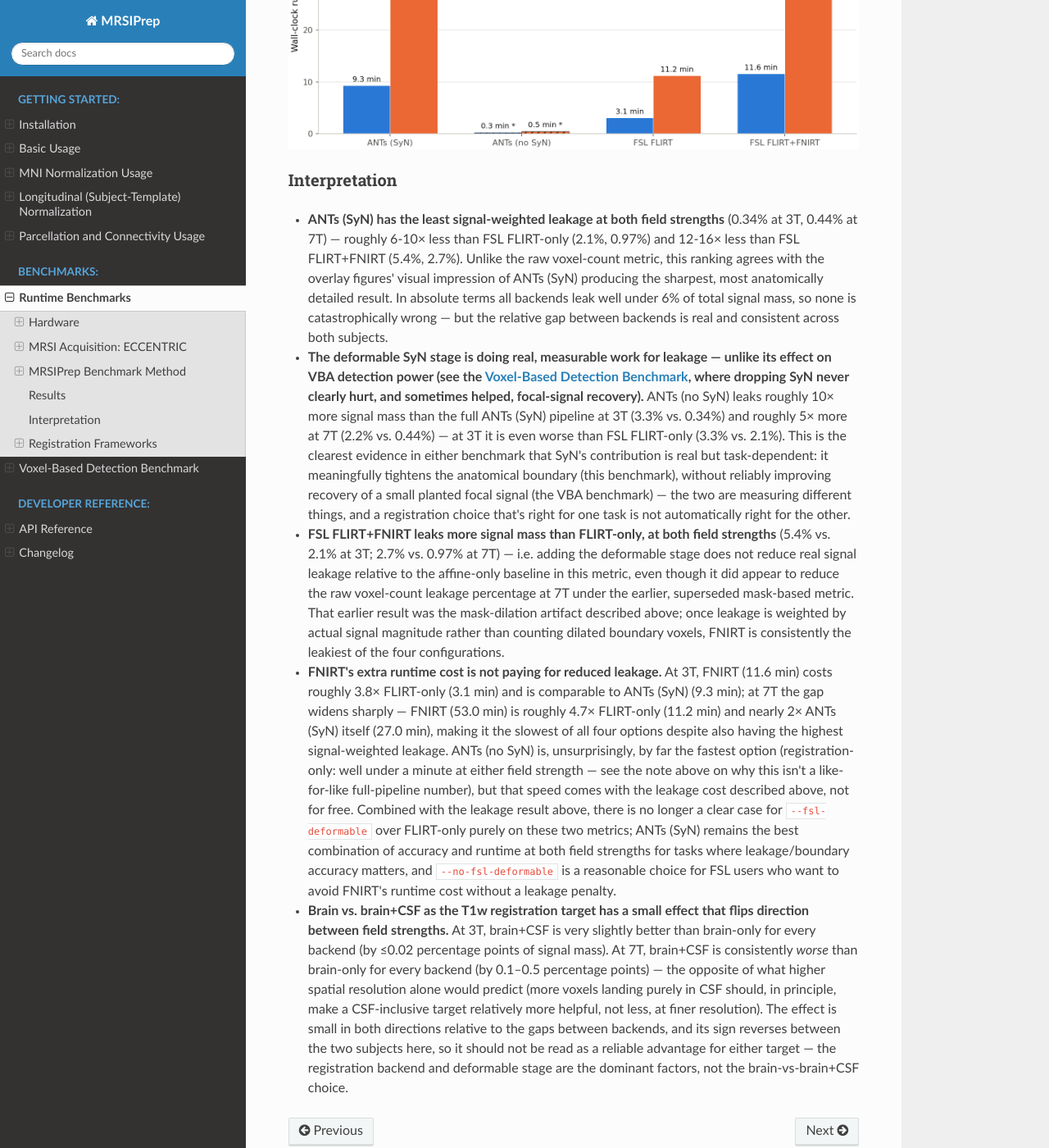
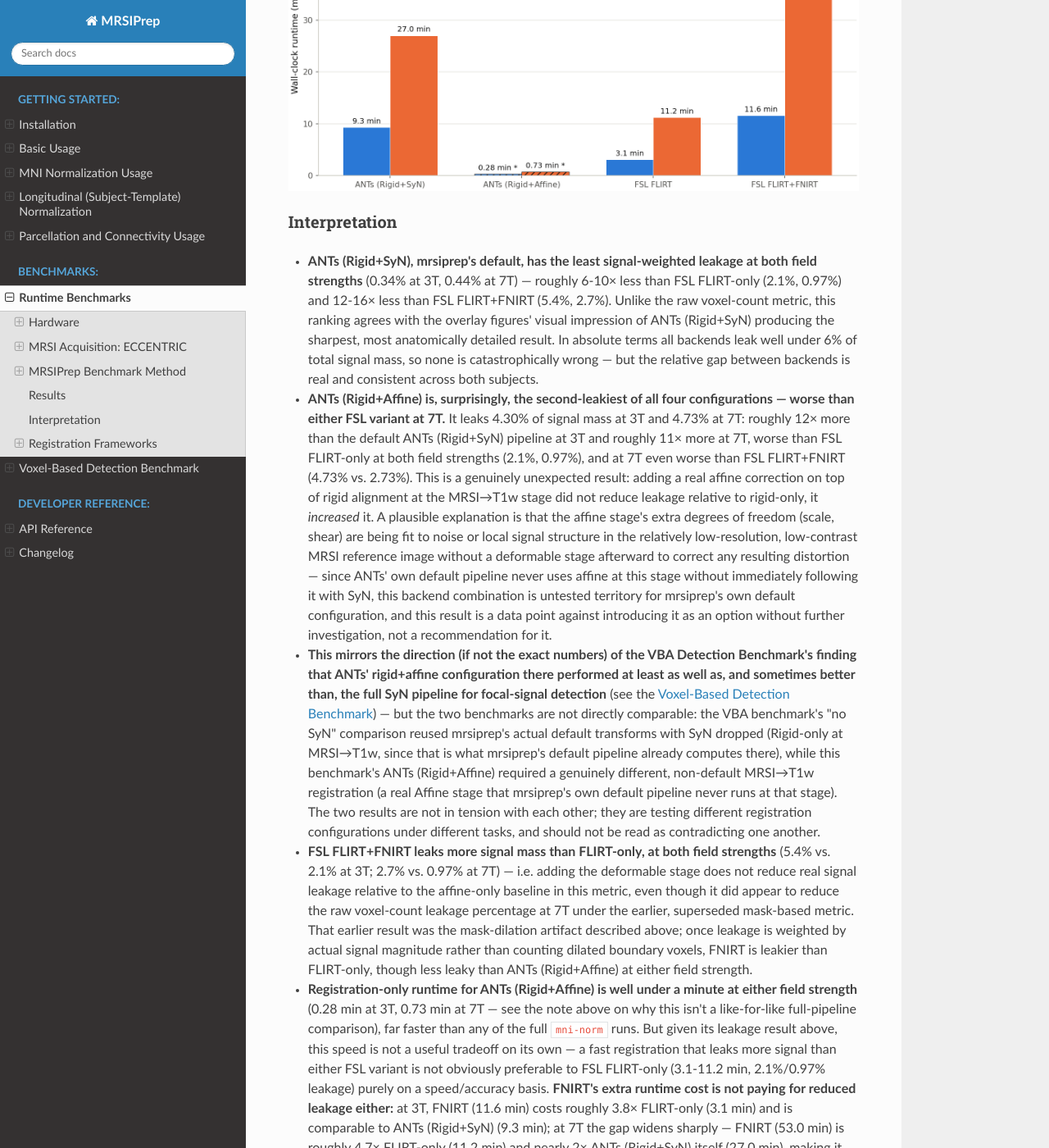
Before and after one commit to MRSI-Psychosis-UP/MRSIPrep, a Sphinx documentation site: the page built from docs/benchmarks.md, in a window 1280 px wide and 1400 px high, scrolled down 7235 px. Shown: the whole window at 82% size. Built offline with Sphinx 7.4.7 and the Read the Docs theme 3.1.0, drawn with Linux system fonts in a browser that asks for light colours; some of the changed text lies outside the part shown.

Commit message:
Replace mislabeled ANTs (no SyN) with genuine ANTs (Rigid+Affine), bump to v1.7.6
The previous release's Registration Frameworks fourth backend, "ANTs
(no SyN)", reused mrsiprep's default MRSI->T1w transform with SyN
dropped -- Rigid-only at that stage, since mrsiprep's default
antsRegistrationSyN[sr] never computes a separate Affine stage there.
This replaces it with a genuine ANTs (Rigid+Affine): a real second
antsRegistration transform="a" run at MRSI->T1w (new registration
compute), composed with the already-correct Rigid+Affine T1w->MNI
transform (reused).

Finding, now based on a real Rigid+Affine configuration: ANTs
(Rigid+Affine) is the second-leakiest of all four configurations
(4.30% at 3T, 4.73% at 7T) -- worse than FSL FLIRT-only at both field
strengths, and at 7T even worse than FSL FLIRT+FNIRT. Adding a real
affine correction at this stage increased leakage relative to
rigid-only, flagged explicitly as untested territory for mrsiprep's
own default configuration rather than a recommendation.

docs/vba_benchmark.md's differently-scoped "ANTs (no SyN)" comparison
is unaffected and now cross-references this page to avoid conflating
the two different backend configurations.

```diff
--- a/docs/benchmarks.md
+++ b/docs/benchmarks.md
@@ -130,19 +130,19 @@ MRSI→T1w, rigid+affine+SyN for T1w→MNI — see the transform-stage table
 below, since the two ANTs stages are not symmetric) and **FSL** (FLIRT
 affine, with an FNIRT deformable stage on by default —
 `--no-fsl-deformable` for FLIRT-only). This section compares four
-MRSI→T1w registration configurations — **ANTs (SyN)**, **ANTs (no
-SyN)**, **FSL FLIRT-only**, and **FSL FLIRT+FNIRT** — each against both
-supported T1w registration targets, **brain** (skull-stripped) and
-**brain+CSF** (skull-stripped T1w with the CSF compartment re-added,
-since CSF also produces real MRSI signal that a brain-only target would
-otherwise clip at the boundary).
+MRSI→T1w registration configurations — **ANTs (Rigid+SyN)**, **ANTs
+(Rigid+Affine)**, **FSL FLIRT-only**, and **FSL FLIRT+FNIRT** — each
+against both supported T1w registration targets, **brain**
+(skull-stripped) and **brain+CSF** (skull-stripped T1w with the CSF
+compartment re-added, since CSF also produces real MRSI signal that a
+brain-only target would otherwise clip at the boundary).
 
 **Transform used at each registration stage, by backend:**
 
 | Backend | MRSI → T1w | T1w → MNI |
 |---|---|---|
-| ANTs (SyN) | Rigid + SyN (deformable) — **no separate Affine stage**, `antsRegistrationSyN[sr]` | Rigid + Affine + SyN (deformable), `antsRegistrationSyN[s]` |
-| ANTs (no SyN) | Rigid only (the SyN warp dropped from the `[sr]` run above) | Rigid + Affine (the SyN warp dropped from the `[s]` run above) |
+| ANTs (Rigid+SyN) — mrsiprep's default | Rigid + SyN (deformable) — **no separate Affine stage**, `antsRegistrationSyN[sr]` | Rigid + Affine + SyN (deformable), `antsRegistrationSyN[s]` |
+| ANTs (Rigid+Affine) | Rigid + Affine — a genuine second registration run (`antsRegistration`, `transform="a"`), since mrsiprep's default MRSI→T1w stage never computes an Affine stage to reuse | Rigid + Affine (the SyN warp dropped from the default `[s]` run above — this stage already has a real Affine, so no extra registration needed here) |
 | FSL FLIRT-only | Affine only (FLIRT, 12 DOF, `corratio` cost) | Affine only (FLIRT, 12 DOF) |
 | FSL FLIRT+FNIRT | Affine (FLIRT) + deformable warp (FNIRT, `--fsl-deformable`) | Affine only (FLIRT, 12 DOF) — FNIRT is not used for this stage |
 
@@ -151,22 +151,24 @@ Note that `--fsl-deformable` only adds a deformable (FNIRT) stage to the
 under the FSL backend, in both the FLIRT-only and FLIRT+FNIRT variants
 compared here.
 
-**The two ANTs stages are asymmetric, and it matters for what "no SyN"
-means.** ANTs' MRSI→T1w stage (`antsRegistrationSyN[sr]`) runs a Rigid
-stage followed directly by SyN — `antsRegistrationSyN.sh`'s own `sr`
-code has no separate Affine stage at all (MRSI and T1w start from
-roughly the same subject geometry, so mrsiprep's default skips the
-extra affine correction there). ANTs' T1w→MNI stage
-(`antsRegistrationSyN[s]`) runs the full three-stage Rigid → Affine →
-SyN pipeline, since subject anatomy genuinely differs from the MNI
-template in scale and shape, not just position. **ANTs (no SyN)** in
-this comparison therefore means Rigid-only at the MRSI→T1w stage
-composed with Rigid+Affine at the T1w→MNI stage — not "rigid+affine at
-both stages." `antsRegistration` always writes each linear stage's
-transform to its own independent file regardless of whether a later
-SyN stage also ran, so **ANTs (no SyN)** reuses the exact same
-already-computed registrations as **ANTs (SyN)**, with the deformable
-warp dropped from the resampling chain — no registration recompute.
+**The two ANTs stages are asymmetric, which is why "ANTs (Rigid+Affine)"
+needed a real second registration run, not just a transform dropped from
+the default pipeline.** ANTs' default MRSI→T1w stage
+(`antsRegistrationSyN[sr]`) runs a Rigid stage followed directly by SyN —
+`antsRegistrationSyN.sh`'s own `sr` code has no separate Affine stage at
+all (MRSI and T1w start from roughly the same subject geometry, so
+mrsiprep's default skips the extra affine correction there). Dropping
+SyN from that default leaves Rigid-only, not Rigid+Affine. **ANTs
+(Rigid+Affine)** in this comparison therefore required actually running
+`antsRegistration` with `transform="a"` at the MRSI→T1w stage — genuine
+new registration compute, not a reuse of an already-computed transform.
+ANTs' T1w→MNI stage (`antsRegistrationSyN[s]`) already runs the full
+three-stage Rigid → Affine → SyN pipeline by default, since subject
+anatomy genuinely differs from the MNI template in scale and shape, not
+just position — for that stage, `antsRegistration` always writes each
+linear stage's transform to its own independent file, so the
+already-computed Rigid+Affine transform is reused directly with the SyN
+warp simply dropped, no recompute needed there.
 
 ### Method
 
@@ -175,13 +177,15 @@ the same 3 Tesla and 7 Tesla subjects used above, varying
 `--registration-backend`/`--fsl-deformable` and
 `--registration-t1-target` (6 combinations × 2 subjects = 12 runs). See
 `experiments/registration_backend_benchmark.py` (not published; internal
-validation script). **ANTs (no SyN)** is added on top of this without a
-fresh `mni-norm` run: since `antsRegistration` always writes each linear
-stage's transform to its own independent file, the already-computed
-**ANTs (SyN)** run's Rigid (MRSI→T1w) and Rigid+Affine (T1w→MNI)
-transforms are reused directly, with only the deformable SyN warp
-dropped from the resampling chain at each stage — no registration
-recompute needed for the leakage/overlay results below.
+validation script). **ANTs (Rigid+Affine)** is added on top of this: the
+MRSI→T1w stage is a genuine new `antsRegistration transform="a"` run (2
+subjects × 2 targets = 4 registrations, timed directly), while the
+T1w→MNI stage reuses the already-computed Rigid+Affine transform from
+the default **ANTs (Rigid+SyN)** run (SyN warp dropped, no recompute) —
+so this configuration is partly new compute, partly reused, unlike the
+VBA benchmark's equivalent comparison where both stages could be reused
+directly (see the note there on why the two benchmarks differ in this
+respect).
 
 Leakage is reported as **signal-weighted mass outside the brain mask**:
 at each quality-passing voxel (resampled CRLB ≤ 20, mrsiprep's own default
@@ -215,12 +219,12 @@ each reference mask.
 **3 Tesla subject**, all four backends × both targets, axial slice, same
 intensity scale throughout:
 
-![CrPCr resampled to MNI space, overlaid on the full-head MNI152 template, 3 Tesla subject, 2 columns (brain / brain+CSF) x 4 rows (ANTs SyN / ANTs no SyN / FLIRT / FLIRT+FNIRT)](figures/registration_backend_mni_overlay_3t.png)
+![CrPCr resampled to MNI space, overlaid on the full-head MNI152 template, 3 Tesla subject, 2 columns (brain / brain+CSF) x 4 rows (ANTs Rigid+SyN / ANTs Rigid+Affine / FLIRT / FLIRT+FNIRT)](figures/registration_backend_mni_overlay_3t.png)
 
 **7 Tesla subject**, same layout and intensity-scale convention (its own
 scale, since 7T signal levels differ from 3T):
 
-![CrPCr resampled to MNI space, overlaid on the full-head MNI152 template, 7 Tesla subject, 2 columns (brain / brain+CSF) x 4 rows (ANTs SyN / ANTs no SyN / FLIRT / FLIRT+FNIRT)](figures/registration_backend_mni_overlay_7t.png)
+![CrPCr resampled to MNI space, overlaid on the full-head MNI152 template, 7 Tesla subject, 2 columns (brain / brain+CSF) x 4 rows (ANTs Rigid+SyN / ANTs Rigid+Affine / FLIRT / FLIRT+FNIRT)](figures/registration_backend_mni_overlay_7t.png)
 
 The full-head (non-skull-stripped) MNI152 template makes the skull
 boundary visible as a bright ring; voxels with values below 0.1 are
@@ -228,9 +232,9 @@ rendered transparent so the underlying template stays visible through
 low-signal regions. Signal extending past the skull ring, or with a
 jagged/scalloped rather than smooth outer edge, indicates voxels that have
 leaked beyond the true brain boundary during registration — visible here
-for both FSL variants and for ANTs (no SyN) at both field strengths, all
-three showing a visibly coarser, more scalloped outer edge than the full
-ANTs (SyN) result.
+for both FSL variants and, most noticeably, for ANTs (Rigid+Affine) at
+both field strengths, which shows the coarsest, most scalloped outer edge
+of any of the four configurations.
 
 **Signal-weighted MNI-space leakage, by backend** (brain target;
 brain+CSF is within ±0.3 points of these and shows the same pattern):
@@ -238,42 +242,62 @@ brain+CSF is within ±0.3 points of these and shows the same pattern):
 ![Bar chart: percentage of resampled CrPCr signal mass outside the MNI152 brain mask, by registration backend, faceted by 3 Tesla vs 7 Tesla](figures/registration_backend_mni_outside_comparison.png)
 
 **Total `mni-norm` wall-clock runtime, by backend** (same two subjects,
-averaged across the `brain`/`brain+CSF` targets) — **ANTs (no SyN)** is
-not a full `mni-norm` run (see Method above), so it isn't a like-for-like
-total-pipeline number; instead its bar reports the **registration-only**
-wall-clock time (both stages combined: Rigid MRSI→T1w + Rigid+Affine
-T1w→MNI, timed directly via `mrsiprep.interfaces.ants.register()`,
-`nthreads=16` matching the other runs' default), which should be read as
-a lower bound on how much a full `mni-norm` run would take without the
-deformable stage, not a directly comparable total:
+averaged across the `brain`/`brain+CSF` targets) — **ANTs (Rigid+Affine)**
+is not a full `mni-norm` run (see Method above), so it isn't a
+like-for-like total-pipeline number; instead its bar reports the
+**registration-only** wall-clock time (both stages combined, timed
+directly via `mrsiprep.interfaces.ants.register()`, `nthreads=16`
+matching the other runs' default), which should be read as a lower bound
+on how much a full `mni-norm` run would take, not a directly comparable
+total:
 
-![Bar chart: total mni-norm runtime in minutes, by registration backend (ANTs SyN, ANTs no SyN, FSL FLIRT, FSL FLIRT+FNIRT), for 3 Tesla vs 7 Tesla](figures/registration_backend_runtime.png)
+![Bar chart: total mni-norm runtime in minutes, by registration backend (ANTs Rigid+SyN, ANTs Rigid+Affine, FSL FLIRT, FSL FLIRT+FNIRT), for 3 Tesla vs 7 Tesla](figures/registration_backend_runtime.png)
 
 ### Interpretation
 
-* **ANTs (SyN) has the least signal-weighted leakage at both field
-  strengths** (0.34% at 3T, 0.44% at 7T) — roughly 6-10× less than FSL
-  FLIRT-only (2.1%, 0.97%) and 12-16× less than FSL FLIRT+FNIRT (5.4%,
-  2.7%). Unlike the raw voxel-count metric, this ranking agrees with the
-  overlay figures' visual impression of ANTs (SyN) producing the
-  sharpest, most anatomically detailed result. In absolute terms all
-  backends leak well under 6% of total signal mass, so none is
-  catastrophically wrong — but the relative gap between backends is real
-  and consistent across both subjects.
+* **ANTs (Rigid+SyN), mrsiprep's default, has the least signal-weighted
+  leakage at both field strengths** (0.34% at 3T, 0.44% at 7T) — roughly
+  6-10× less than FSL FLIRT-only (2.1%, 0.97%) and 12-16× less than FSL
+  FLIRT+FNIRT (5.4%, 2.7%). Unlike the raw voxel-count metric, this
+  ranking agrees with the overlay figures' visual impression of ANTs
+  (Rigid+SyN) producing the sharpest, most anatomically detailed result.
+  In absolute terms all backends leak well under 6% of total signal
+  mass, so none is catastrophically wrong — but the relative gap between
+  backends is real and consistent across both subjects.
 
-* **The deformable SyN stage is doing real, measurable work for leakage
-  — unlike its effect on VBA detection power (see the [Voxel-Based
-  Detection Benchmark](vba_benchmark.md), where dropping SyN never
-  clearly hurt, and sometimes helped, focal-signal recovery).** ANTs (no
-  SyN) leaks roughly 10× more signal mass than the full ANTs (SyN)
-  pipeline at 3T (3.3% vs. 0.34%) and roughly 5× more at 7T (2.2% vs.
-  0.44%) — at 3T it is even worse than FSL FLIRT-only (3.3% vs. 2.1%).
-  This is the clearest evidence in either benchmark that SyN's
-  contribution is real but task-dependent: it meaningfully tightens the
-  anatomical boundary (this benchmark), without reliably improving
-  recovery of a small planted focal signal (the VBA benchmark) — the two
-  are measuring different things, and a registration choice that's right
-  for one task is not automatically right for the other.
+* **ANTs (Rigid+Affine) is, surprisingly, the second-leakiest of all
+  four configurations — worse than either FSL variant at 7T.** It leaks
+  4.30% of signal mass at 3T and 4.73% at 7T: roughly 12× more than the
+  default ANTs (Rigid+SyN) pipeline at 3T and roughly 11× more at 7T,
+  worse than FSL FLIRT-only at both field strengths (2.1%, 0.97%), and
+  at 7T even worse than FSL FLIRT+FNIRT (4.73% vs. 2.73%). This is a
+  genuinely unexpected result: adding a real affine correction on top of
+  rigid alignment at the MRSI→T1w stage did not reduce leakage relative
+  to rigid-only, it *increased* it. A plausible explanation is that the
+  affine stage's extra degrees of freedom (scale, shear) are being fit
+  to noise or local signal structure in the relatively low-resolution,
+  low-contrast MRSI reference image without a deformable stage
+  afterward to correct any resulting distortion — since ANTs' own
+  default pipeline never uses affine at this stage without immediately
+  following it with SyN, this backend combination is untested territory
+  for mrsiprep's own default configuration, and this result is a data
+  point against introducing it as an option without further
+  investigation, not a recommendation for it.
+
+* **This mirrors the direction (if not the exact numbers) of the VBA
+  Detection Benchmark's finding that ANTs' rigid+affine configuration
+  there performed at least as well as, and sometimes better than, the
+  full SyN pipeline for focal-signal detection** (see the [Voxel-Based
+  Detection Benchmark](vba_benchmark.md)) — but the two benchmarks are
+  not directly comparable: the VBA benchmark's "no SyN" comparison reused
+  mrsiprep's actual default transforms with SyN dropped (Rigid-only at
+  MRSI→T1w, since that is what mrsiprep's default pipeline already
+  computes there), while this benchmark's ANTs (Rigid+Affine) required a
+  genuinely different, non-default MRSI→T1w registration (a real Affine
+  stage that mrsiprep's own default pipeline never runs at that stage).
+  The two results are not in tension with each other; they are testing
+  different registration configurations under different tasks, and
+  should not be read as contradicting one another.
 
 * **FSL FLIRT+FNIRT leaks more signal mass than FLIRT-only, at both field
   strengths** (5.4% vs. 2.1% at 3T; 2.7% vs. 0.97% at 7T) — i.e. adding
@@ -283,24 +307,29 @@ deformable stage, not a directly comparable total:
   superseded mask-based metric. That earlier result was the mask-dilation
   artifact described above; once leakage is weighted by actual signal
   magnitude rather than counting dilated boundary voxels, FNIRT is
-  consistently the leakiest of the four configurations.
+  leakier than FLIRT-only, though less leaky than ANTs (Rigid+Affine) at
+  either field strength.
 
-* **FNIRT's extra runtime cost is not paying for reduced leakage.** At 3T,
-  FNIRT (11.6 min) costs roughly 3.8× FLIRT-only (3.1 min) and is
-  comparable to ANTs (SyN) (9.3 min); at 7T the gap widens sharply — FNIRT
+* **Registration-only runtime for ANTs (Rigid+Affine) is well under a
+  minute at either field strength** (0.28 min at 3T, 0.73 min at 7T —
+  see the note above on why this isn't a like-for-like full-pipeline
+  comparison), far faster than any of the full `mni-norm` runs. But
+  given its leakage result above, this speed is not a useful tradeoff on
+  its own — a fast registration that leaks more signal than either FSL
+  variant is not obviously preferable to FSL FLIRT-only (3.1-11.2 min,
+  2.1%/0.97% leakage) purely on a speed/accuracy basis. **FNIRT's extra
+  runtime cost is not paying for reduced leakage either:** at 3T, FNIRT
+  (11.6 min) costs roughly 3.8× FLIRT-only (3.1 min) and is comparable
+  to ANTs (Rigid+SyN) (9.3 min); at 7T the gap widens sharply — FNIRT
   (53.0 min) is roughly 4.7× FLIRT-only (11.2 min) and nearly 2× ANTs
-  (SyN) itself (27.0 min), making it the slowest of all four options
-  despite also having the highest signal-weighted leakage. ANTs (no SyN)
-  is, unsurprisingly, by far the fastest option (registration-only: well
-  under a minute at either field strength — see the note above on why
-  this isn't a like-for-like full-pipeline number), but that speed comes
-  with the leakage cost described above, not for free. Combined with the
-  leakage result above, there is no longer a clear case for
-  `--fsl-deformable` over FLIRT-only purely on these two metrics; ANTs
-  (SyN) remains the best combination of accuracy and runtime at both
-  field strengths for tasks where leakage/boundary accuracy matters, and
-  `--no-fsl-deformable` is a reasonable choice for FSL users who want to
-  avoid FNIRT's runtime cost without a leakage penalty.
+  (Rigid+SyN) itself (27.0 min), making it the slowest of the three
+  full-pipeline options despite also having higher leakage than either
+  ANTs (Rigid+SyN) or FSL FLIRT-only. There is no longer a clear case
+  for `--fsl-deformable` over FLIRT-only purely on these two metrics;
+  ANTs (Rigid+SyN) remains the best combination of accuracy and runtime
+  among the full-pipeline options, and `--no-fsl-deformable` is a
+  reasonable choice for FSL users who want to avoid FNIRT's runtime cost
+  without a leakage penalty.
 
 * **Brain vs. brain+CSF as the T1w registration target has a small effect
   that flips direction between field strengths.** At 3T, brain+CSF is
--- a/docs/changelog.md
+++ b/docs/changelog.md
@@ -2,6 +2,31 @@
 
 ## Unreleased
 
+- Corrected the Registration Frameworks benchmark's fourth registration
+  configuration (`docs/benchmarks.md`): the previous release's "ANTs (no
+  SyN)" reused mrsiprep's default MRSI→T1w transform with SyN dropped,
+  which is **Rigid-only** at that stage (mrsiprep's default
+  `antsRegistrationSyN[sr]` never computes a separate Affine stage there
+  to fall back to) — not a genuine Rigid+Affine configuration. This
+  release replaces it with **ANTs (Rigid+Affine)**: a real second
+  `antsRegistration transform="a"` run at the MRSI→T1w stage (new
+  registration compute, 2 subjects × 2 targets), composed with the
+  already-correct Rigid+Affine T1w→MNI transform (reused, no recompute
+  needed there). Finding, now based on a genuine Rigid+Affine
+  configuration: ANTs (Rigid+Affine) is the **second-leakiest** of all
+  four configurations — 4.30% signal mass leakage at 3T and 4.73% at 7T,
+  roughly 11-12× worse than the default ANTs (Rigid+SyN) pipeline, worse
+  than FSL FLIRT-only at both field strengths, and at 7T even worse than
+  FSL FLIRT+FNIRT. Adding a real affine correction at this stage
+  increased leakage relative to rigid-only, a genuinely unexpected
+  result flagged explicitly as untested territory for mrsiprep's own
+  default configuration (which never uses affine at this stage without
+  immediately following it with SyN), not a recommendation for using it.
+  `docs/vba_benchmark.md`'s own, differently-scoped "ANTs (no SyN)"
+  comparison (Rigid-only at MRSI→T1w, reusing existing transforms, no
+  new registration compute) is unaffected by this change and now
+  cross-references this page to avoid the two configurations being
+  conflated.
 - Added **ANTs (no SyN)** as a fourth registration configuration to the
   Registration Frameworks benchmark (`docs/benchmarks.md`), reusing the
   already-computed ANTs (SyN) run's linear-stage transforms with the
--- a/pyproject.toml
+++ b/pyproject.toml
@@ -4,7 +4,7 @@ build-backend = "setuptools.build_meta"
 
 [project]
 name = "mrsiprep"
-version = "1.7.5"
+version = "1.7.6"
 description = "BIDS-like preprocessing pipeline for quantified whole-brain MRSI derivatives"
 readme = "README.md"
 requires-python = ">=3.9"
```
Also changed, not shown: README.md (+1 -1 lines), docs/index.md (+1 -1 lines), docs/vba_benchmark.md (+7 -0 lines), docs/figures/registration_backend_mni_outside_comparison.png, docs/figures/registration_backend_runtime.png, 3 other files.
